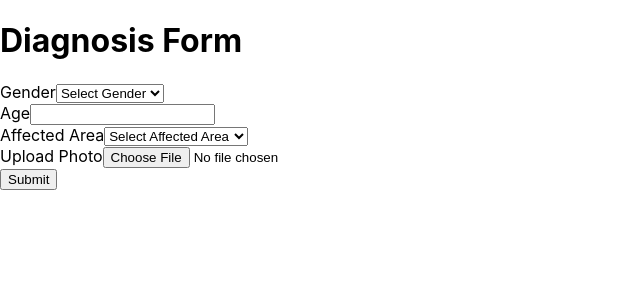
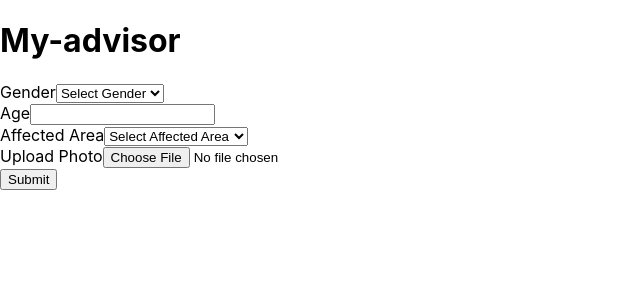
Before and after one commit to My-Advisor-2024/My-advisor-FE, a React (Create React App) app: page /diagnosis-form in a window 1280 px wide. Shown: the top 300 px of the page, without its empty margins (0-640 px from the left). Built offline with nearby package versions, Linux system fonts and the light colour scheme.

Commit message:
feat: 제목 변경

```diff
--- a/src/components/DiagnosisForm.js
+++ b/src/components/DiagnosisForm.js
@@ -39,7 +39,7 @@ const DiagnosisForm = () => {
 
   return (
     <form id="diagnosisForm" onSubmit={handleSubmit}>
-      <h1>Diagnosis Form</h1>
+      <h1>My-advisor</h1>
 
       <div>
         <label>Gender</label>
```
